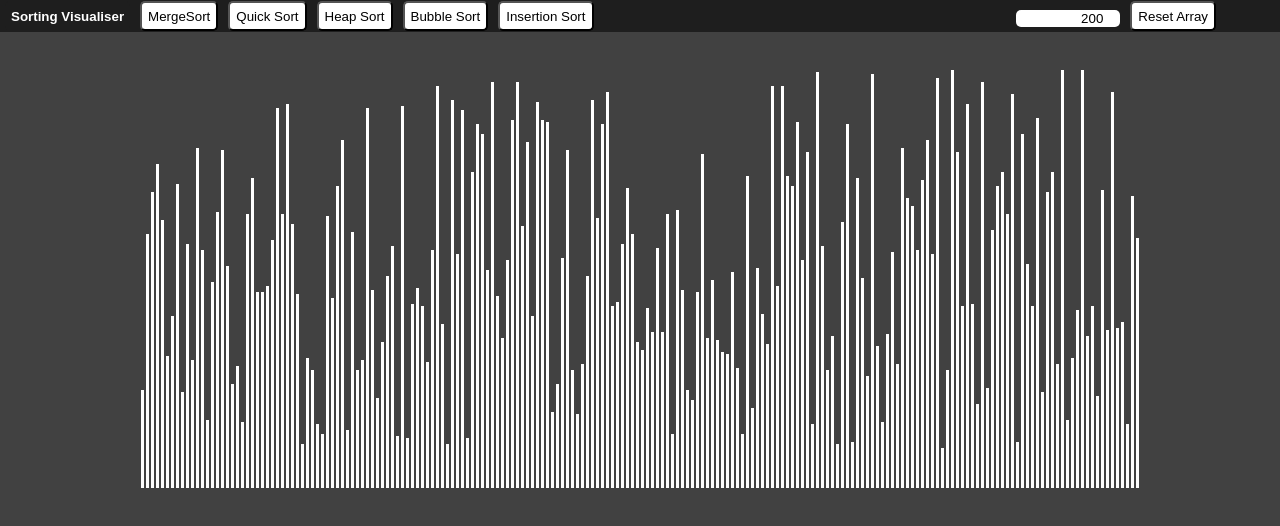
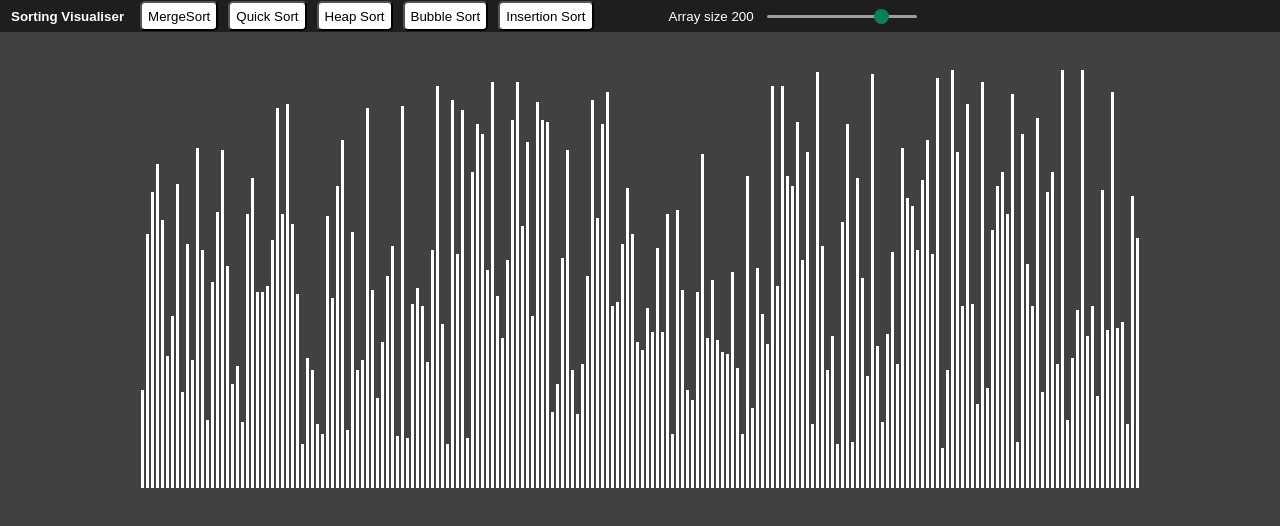
Before and after one commit to rahul-shrimali/sorting-visualiser, a React (Create React App) app: page / in a window 1280 px wide. Shown: the top 526 px of the page. Built offline with nearby package versions, Linux system fonts and the light colour scheme.

Commit message:
Slider added to cahnge array size

```diff
--- a/package.json
+++ b/package.json
@@ -8,6 +8,7 @@
     "@testing-library/user-event": "^13.5.0",
     "react": "^18.2.0",
     "react-dom": "^18.2.0",
+    "react-rangeslider": "^2.2.0",
     "react-scripts": "5.0.1",
     "web-vitals": "^2.1.4"
   },
--- a/src/Components/Sorting-Algo/QuickSort.js
+++ b/src/Components/Sorting-Algo/QuickSort.js
@@ -1,5 +1,5 @@
 const split =(array, start, end, animation)=>{
-    if(start == end){
+    if(start === end){
         animation.push([start, end])
         animation.push([start, end, array[start], array[start]])
         animation.push([start])
--- a/src/Components/Sorting-Main/SortingVisualiser.css
+++ b/src/Components/Sorting-Main/SortingVisualiser.css
@@ -8,7 +8,6 @@
 .array-bars{
     display: inline-block;
     margin: 0 1px;
-    width: 3px;
 }
 
 .Navbar{
@@ -44,5 +43,38 @@
 
 
 .last{
-    margin-right: 5%;
+    margin-left: 5%;
+    background-color: rgb(30, 30, 30);
+    color: white;
+    border: 0px;
 }
+.slider {
+    -webkit-appearance: none;
+    margin-top: 15px;
+    width: 150px;
+    height: 3px;
+    border-radius: 5px;
+    background: #d3d3d3;
+    outline: none;
+    opacity: 0.7;
+    -webkit-transition: .2s;
+    transition: opacity .2s;
+  }
+
+  .slider::-webkit-slider-thumb {
+    -webkit-appearance: none;
+    appearance: none;
+    width: 15px;
+    height: 15px;
+    border-radius: 50%;
+    background: #04AA6D;
+    cursor: pointer;
+  }
+
+  .slider::-moz-range-thumb {
+    width: 15px;
+    height: 15px;
+    border-radius: 50%;
+    background: #04AA6D;
+    cursor: pointer;
+  }
--- a/src/Components/Sorting-Main/SortingVisualiser.jsx
+++ b/src/Components/Sorting-Main/SortingVisualiser.jsx
@@ -4,6 +4,8 @@ import HeapSort from "../Sorting-Algo/HeapSort";
 import InsertionSort from "../Sorting-Algo/InsertionSort";
 import MergeSort from "../Sorting-Algo/MergeSort";
 import QuickSort from "../Sorting-Algo/QuickSort";
+
+
 import "./SortingVisualiser.css";
 
 const SortingVisualiser = () => {
@@ -199,6 +201,7 @@ const SortingVisualiser = () => {
   const handleChange = (event)=>{
       setTemp(event.target.value)
       // console.log(temp);
+      resizeArray()
   }
 
   const resizeArray = ()=>{
@@ -228,11 +231,12 @@ const SortingVisualiser = () => {
         <button className="button" onClick={insertionSort}>
           Insertion Sort
         </button>
+        <button className="button last" onClick={resizeArray}>
+           Array size {arraySize}
+        </button>
+        <input type="range" min="10" max="250" class="slider" step={10} id="myRange" value={temp}  onChange={handleChange}/>
 
-        <input type="number"  id = "sizeBox" value={temp} onChange={handleChange} />
-        <button className="button last" onClick={resizeArray}>
-          Reset Array
-        </button>
+
       </div>
       <div className="bar-block">
         {array.map((value, index) => {
@@ -240,7 +244,7 @@ const SortingVisualiser = () => {
             <div
               className="array-bars"
               key={index}
-              style={{ height: `${value}px`, backgroundColor: startColor }}
+              style={{ height: `${value}px`, backgroundColor: startColor , width: `${600/arraySize}px`}}
             ></div>
           );
         })}
```
Also changed, not shown: 1 other file (tests, documents, lock files or other folders).
